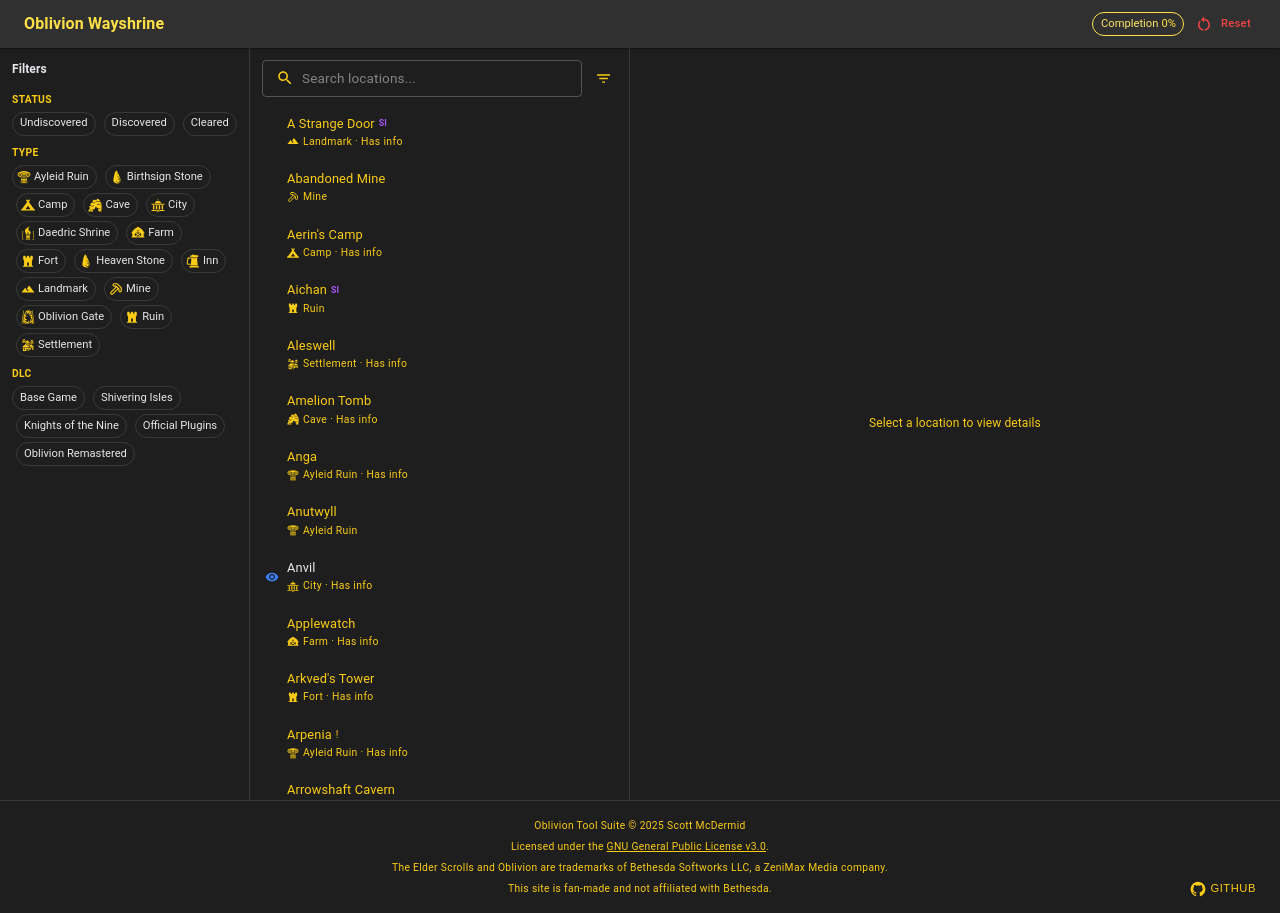
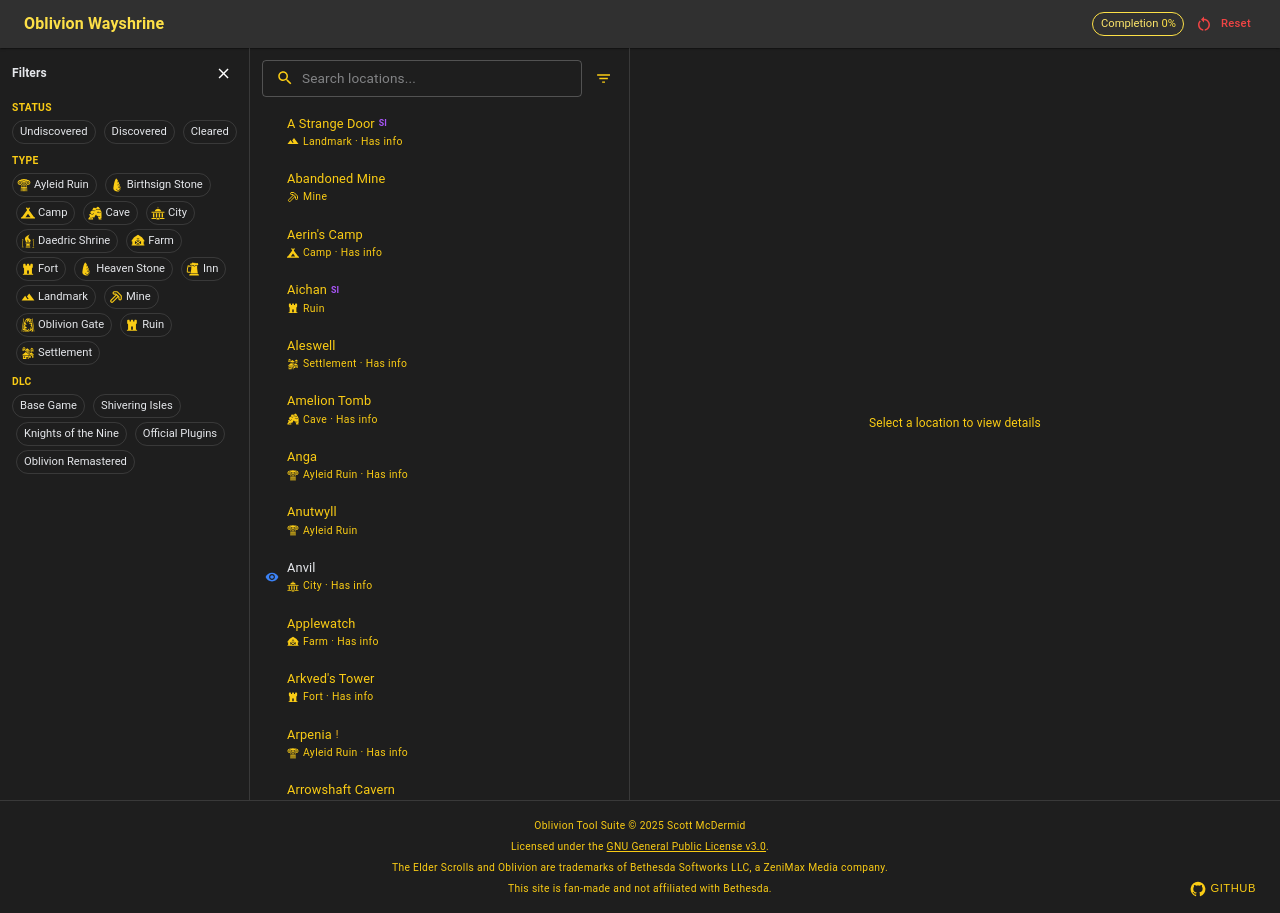
Before and after one commit to ScottMcDermid/oblivion-wayshrine, a Next.js app: page / in a window 1280 px wide. Both pictures are taken after a click on the button 353 px from the left and 78 px from the top of the page. Built offline with nearby package versions, Linux system fonts and the light colour scheme.

Commit message:
added completion scope section

```diff
--- a/src/components/CompletionDialog.tsx
+++ b/src/components/CompletionDialog.tsx
@@ -1,6 +1,7 @@
 import React from 'react';
 import {
   Box,
+  Chip,
   Dialog,
   DialogContent,
   DialogTitle,
@@ -9,6 +10,7 @@
   Typography,
 } from '@mui/material';
 import { Close } from '@mui/icons-material';
+import { LocationDLC, locationDLCLabels, locationDLCColors, locationDLCs } from '@/utils/locationTypes';
 
 type CompletionCategory = {
   label: string;
@@ -174,6 +176,8 @@
   onClose,
   totals,
   completed,
+  completionScope,
+  onToggleCompletionScope,
 }: {
   open: boolean;
   onClose: () => void;
@@ -197,6 +201,8 @@
     greaterPowers: number;
     nirnroots: number;
   };
+  completionScope: LocationDLC[];
+  onToggleCompletionScope: (dlc: LocationDLC) => void;
 }) {
   const categories: CompletionCategory[] = [
     { label: 'Locations Cleared',      completed: completed.locations,     total: totals.locations,     color: '#22c55e' },
@@ -232,6 +238,43 @@
         </IconButton>
       </DialogTitle>
       <DialogContent>
+        {/* Completion Scope */}
+        <Box sx={{ mb: 3 }}>
+          <Typography
+            variant="caption"
+            sx={{ color: 'text.secondary', fontWeight: 'bold', textTransform: 'uppercase', letterSpacing: '0.08em', display: 'block', mb: 1 }}
+          >
+            Completion Scope
+          </Typography>
+          <Box sx={{ display: 'flex', flexWrap: 'wrap', gap: 0.75 }}>
+            {locationDLCs.map((dlc) => {
+              const active = completionScope.includes(dlc);
+              const isLastActive = active && completionScope.length === 1;
+              return (
+                <Chip
+                  key={dlc}
+                  label={locationDLCLabels[dlc]}
+                  size="small"
+                  onClick={() => onToggleCompletionScope(dlc)}
+                  disabled={isLastActive}
+                  sx={{
+                    fontSize: '0.7rem',
+                    fontWeight: active ? 'bold' : 'normal',
+                    color: active ? '#fff' : 'text.secondary',
+                    backgroundColor: active ? locationDLCColors[dlc] : 'transparent',
+                    borderColor: active ? locationDLCColors[dlc] : 'divider',
+                    border: '1px solid',
+                    cursor: isLastActive ? 'default' : 'pointer',
+                    opacity: isLastActive ? 0.6 : 1,
+                    transition: 'all 0.15s ease',
+                  }}
+                  variant={active ? 'filled' : 'outlined'}
+                />
+              );
+            })}
+          </Box>
+        </Box>
+
         <MultiArcCircle categories={categories} overallPercent={overallPercent} />
 
         {categories.map((cat) => (
--- a/src/components/LocationDetail.tsx
+++ b/src/components/LocationDetail.tsx
@@ -61,6 +61,7 @@
   onToggleHouse,
   onToggleNirnroot,
   activeDLCFilters,
+  completionScope,
 }: {
   location: LocationDefinition;
   status: LocationStatus;
@@ -80,12 +81,20 @@
   onToggleHouse: (houseName: string) => void;
   onToggleNirnroot: (description: string) => void;
   activeDLCFilters?: Set<LocationDLC>;
+  completionScope?: Set<LocationDLC>;
 }) {
+  const locationDLC = location.dlc ?? 'Base';
+
+  // A quest is visible if it passes both the sidebar DLC filter and the completion scope
   const filteredQuests = location.quests?.filter((q) => {
-    if (!activeDLCFilters || activeDLCFilters.size === 0) return true;
-    const questDLC = q.dlc ?? location.dlc ?? 'Base';
-    return activeDLCFilters.has(questDLC);
+    const questDLC = q.dlc ?? locationDLC;
+    const passesFilter = !activeDLCFilters || activeDLCFilters.size === 0 || activeDLCFilters.has(questDLC);
+    const passesScope = !completionScope || completionScope.size === 0 || completionScope.has(questDLC);
+    return passesFilter && passesScope;
   });
+
+  // Trainers are scoped to their location's DLC — hide when that DLC is out of scope
+  const showTrainers = !completionScope || completionScope.size === 0 || completionScope.has(locationDLC);
 
   return (
     <Paper
@@ -468,7 +477,7 @@
         </>
       )}
 
-      {location.trainers && location.trainers.length > 0 && (
+      {showTrainers && location.trainers && location.trainers.length > 0 && (
         <>
           <Divider sx={{ my: 1 }} />
           <Typography
--- a/src/components/Wayshrine.tsx
+++ b/src/components/Wayshrine.tsx
@@ -46,6 +46,7 @@
   const typeFilters = useLocationStore((s) => s.typeFilters);
   const statusFilters = useLocationStore((s) => s.statusFilters);
   const dlcFilters = useLocationStore((s) => s.dlcFilters);
+  const completionScope = useLocationStore((s) => s.completionScope);
   const {
     setLocationStatus,
     toggleQuestCompleted,
@@ -58,6 +59,7 @@
     toggleTypeFilter,
     toggleStatusFilter,
     toggleDLCFilter,
+    toggleCompletionScope,
     clearFilters,
     resetToDefaults,
   } = useLocationStore((s) => s.actions);
@@ -65,6 +67,7 @@
   const activeFilters = useMemo(() => new Set<LocationType>(typeFilters), [typeFilters]);
   const activeStatusFilters = useMemo(() => new Set<LocationStatus>(statusFilters), [statusFilters]);
   const activeDLCFilters = useMemo(() => new Set<LocationDLC>(dlcFilters), [dlcFilters]);
+  const activeCompletionScope = useMemo(() => new Set<LocationDLC>(completionScope), [completionScope]);
 
   const [selectedLocationId, setSelectedLocationId] = useState<string | undefined>(locationId);
 
@@ -118,9 +121,20 @@
 
   const totals = useMemo(() => {
     const uniqueQuests = new Set<string>();
+    let scopedLocations = 0;
     let skillBooks = 0, merchants = 0, uniqueItems = 0, houses = 0, greaterPowers = 0, nirnroots = 0;
     for (const loc of locationDefinitions) {
-      loc.quests?.forEach((q) => uniqueQuests.add(q.name));
+      const locDLC = loc.dlc ?? 'Base';
+      const locInScope = activeCompletionScope.size === 0 || activeCompletionScope.has(locDLC);
+      if (locInScope) {
+        scopedLocations++;
+        // Count only quests whose effective DLC is in scope
+        loc.quests?.forEach((q) => {
+          const questDLC = q.dlc ?? locDLC;
+          if (activeCompletionScope.size === 0 || activeCompletionScope.has(questDLC)) {
+            uniqueQuests.add(q.name);
+          }
+        });
         skillBooks += loc.skillBooks?.length ?? 0;
         merchants += loc.merchants?.length ?? 0;
         uniqueItems += loc.uniqueItems?.length ?? 0;
@@ -128,19 +142,38 @@
         greaterPowers += loc.greaterPowers?.length ?? 0;
         nirnroots += loc.nirnroots?.length ?? 0;
       }
-    return { locations: locationDefinitions.length, quests: uniqueQuests.size, skillBooks, merchants, uniqueItems, houses, greaterPowers, nirnroots };
-  }, []);
+    }
+    return { locations: scopedLocations, quests: uniqueQuests.size, skillBooks, merchants, uniqueItems, houses, greaterPowers, nirnroots };
+  }, [activeCompletionScope]);
 
-  const completed = useMemo(() => ({
-    locations: Object.values(locations).filter((s) => s === 'cleared').length,
-    quests: Object.keys(completedQuests).length,
-    skillBooks: Object.keys(foundSkillBooks).length,
-    merchants: Object.keys(investedMerchants).length,
-    uniqueItems: Object.keys(acquiredItems).length,
-    houses: Object.keys(purchasedHouses).length,
-    greaterPowers: Object.keys(acquiredPowers).length,
-    nirnroots: Object.keys(collectedNirnroots).length,
-  }), [locations, completedQuests, foundSkillBooks, investedMerchants, acquiredItems, purchasedHouses, acquiredPowers, collectedNirnroots]);
+  const completed = useMemo(() => {
+    // Build a set of in-scope location IDs and in-scope quest names for fast lookups
+    const scopedLocationIds = new Set<string>();
+    const scopedQuestNames = new Set<string>();
+    for (const loc of locationDefinitions) {
+      const locDLC = loc.dlc ?? 'Base';
+      if (activeCompletionScope.size === 0 || activeCompletionScope.has(locDLC)) {
+        scopedLocationIds.add(loc.id);
+        loc.quests?.forEach((q) => {
+          const questDLC = q.dlc ?? locDLC;
+          if (activeCompletionScope.size === 0 || activeCompletionScope.has(questDLC)) {
+            scopedQuestNames.add(q.name);
+          }
+        });
+      }
+    }
+
+    return {
+      locations: Object.entries(locations).filter(([id, s]) => s === 'cleared' && scopedLocationIds.has(id)).length,
+      quests: Object.keys(completedQuests).filter((name) => scopedQuestNames.has(name)).length,
+      skillBooks: Object.keys(foundSkillBooks).filter((key) => scopedLocationIds.has(key.split(':')[0])).length,
+      merchants: Object.keys(investedMerchants).filter((key) => scopedLocationIds.has(key.split(':')[0])).length,
+      uniqueItems: Object.keys(acquiredItems).filter((key) => scopedLocationIds.has(key.split(':')[0])).length,
+      houses: Object.keys(purchasedHouses).filter((key) => scopedLocationIds.has(key.split(':')[0])).length,
+      greaterPowers: Object.keys(acquiredPowers).filter((key) => scopedLocationIds.has(key.split(':')[0])).length,
+      nirnroots: Object.keys(collectedNirnroots).filter((key) => scopedLocationIds.has(key.split(':')[0])).length,
+    };
+  }, [activeCompletionScope, locations, completedQuests, foundSkillBooks, investedMerchants, acquiredItems, purchasedHouses, acquiredPowers, collectedNirnroots]);
 
   const overallPercent = useMemo(() => {
     const cats = ['locations', 'quests', 'skillBooks', 'merchants', 'uniqueItems', 'houses', 'greaterPowers', 'nirnroots'] as const;
@@ -198,6 +231,7 @@
       onToggleHouse={(name) => toggleHousePurchased(selectedLocation.id, name)}
       onToggleNirnroot={(desc) => toggleNirnrootCollected(selectedLocation.id, desc)}
       activeDLCFilters={activeDLCFilters}
+      completionScope={activeCompletionScope}
     />
   ) : (
     <Box
@@ -298,9 +332,14 @@
                 height: '100%',
               }}
             >
-              <Typography variant="subtitle2" sx={{ fontWeight: 'bold', mb: 1.5 }}>
+              <Box sx={{ display: 'flex', justifyContent: 'space-between', alignItems: 'center', mb: 1.5 }}>
+                <Typography variant="subtitle2" sx={{ fontWeight: 'bold' }}>
                   Filters
                 </Typography>
+                <IconButton size="small" onClick={() => setFilterPanelOpen(false)}>
+                  <Close fontSize="small" />
+                </IconButton>
+              </Box>
               <LocationFilters
                 activeFilters={activeFilters}
                 onToggleFilter={toggleTypeFilter}
@@ -395,6 +434,7 @@
                 onToggleHouse={(name) => toggleHousePurchased(displayedLocation.id, name)}
                 onToggleNirnroot={(desc) => toggleNirnrootCollected(displayedLocation.id, desc)}
                 activeDLCFilters={activeDLCFilters}
+                completionScope={activeCompletionScope}
               />
             ) : null}
           </Drawer>
@@ -521,6 +561,8 @@
         onClose={() => setCompletionDialogOpen(false)}
         totals={totals}
         completed={completed}
+        completionScope={completionScope}
+        onToggleCompletionScope={toggleCompletionScope}
       />
     </Box>
   );
--- a/src/data/locationStore.ts
+++ b/src/data/locationStore.ts
@@ -23,6 +23,7 @@
   typeFilters: LocationType[];
   statusFilters: LocationStatus[];
   dlcFilters: LocationDLC[];
+  completionScope: LocationDLC[];
   version: number;
 };
 
@@ -38,6 +39,7 @@
   toggleTypeFilter: (type: LocationType) => void;
   toggleStatusFilter: (status: LocationStatus) => void;
   toggleDLCFilter: (dlc: LocationDLC) => void;
+  toggleCompletionScope: (dlc: LocationDLC) => void;
   clearFilters: () => void;
   resetToDefaults: () => void;
 };
@@ -58,7 +60,8 @@
       typeFilters: [],
       statusFilters: [],
       dlcFilters: [],
-      version: 4,
+      completionScope: ['Base', 'SI', 'KotN', 'Plugins', 'Remastered'],
+      version: 5,
       actions: {
         setLocationStatus: (id, status) =>
           set((state) => ({
@@ -123,6 +126,17 @@
               ? state.dlcFilters.filter((d) => d !== dlc)
               : [...state.dlcFilters, dlc],
           })),
+        toggleCompletionScope: (dlc) =>
+          set((state) => {
+            const current = state.completionScope;
+            // Prevent removing the last DLC from scope
+            if (current.includes(dlc) && current.length === 1) return {};
+            return {
+              completionScope: current.includes(dlc)
+                ? current.filter((d) => d !== dlc)
+                : [...current, dlc],
+            };
+          }),
         clearFilters: () =>
           set({ typeFilters: [], statusFilters: [], dlcFilters: [] }),
         resetToDefaults: () =>
@@ -140,7 +154,7 @@
     }),
     {
       name: 'oblivion-wayshrine',
-      version: 4,
+      version: 5,
       migrate: (persisted, version) => {
         const state = persisted as Record<string, unknown>;
         if (version < 2) {
@@ -177,6 +191,13 @@
           }
           state.version = 4;
         }
+        if (version < 5) {
+          // Add completionScope with all DLCs included (preserves existing behavior)
+          if (!state.completionScope) {
+            state.completionScope = ['Base', 'SI', 'KotN', 'Plugins', 'Remastered'];
+          }
+          state.version = 5;
+        }
         return state as LocationStore;
       },
       partialize: (state) => ({
@@ -191,6 +212,7 @@
         typeFilters: state.typeFilters,
         statusFilters: state.statusFilters,
         dlcFilters: state.dlcFilters,
+        completionScope: state.completionScope,
         version: state.version,
       }),
     },
```
Lines whose indentation alone changed are shown as unchanged.
